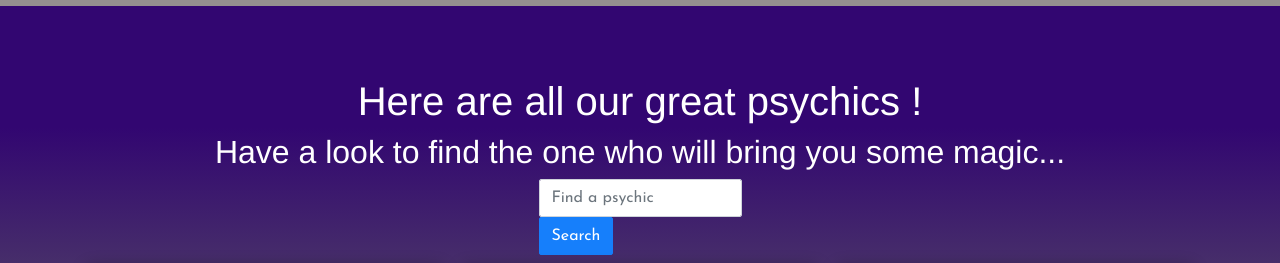
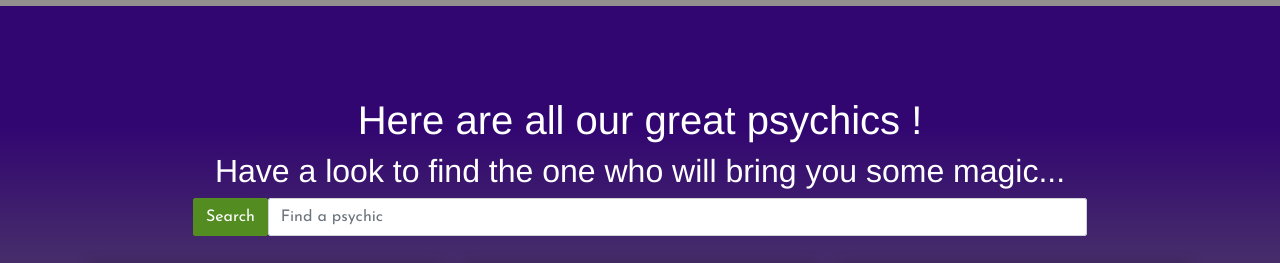
Before and after one commit to tristansmn/RENT_PSYCHICS, a Rails app: page /psychics in a window 1280 px wide. Shown: the part 44-307 px from the top of the page. Run offline with Rails 7, Linux system fonts and the light colour scheme; data comes from the database, SQL or seed files in the repository; style sheets or scripts are compiled from the project's sources; some libraries are stand-ins or nearby versions; some web fonts are replaced.

Commit message:
search bar relookee et petite modif sur le search pour inclure last name

```diff
--- a/app/assets/stylesheets/components/_index.scss
+++ b/app/assets/stylesheets/components/_index.scss
@@ -5,3 +5,4 @@
 @import "card";
 @import "footer";
 @import "navbar";
+@import "search";
--- /dev/null
+++ b/app/assets/stylesheets/components/_search.scss
@@ -0,0 +1,22 @@
+#search-form form {
+  display: flex;
+  width: 80vw;
+  justify-content: center;
+}
+
+#search-input {
+  width: 80%;
+}
+
+#search-submit {
+  color: white;
+  // border-radius: 4px;
+  background: #538d22;
+  border-color: #538d22;
+}
+
+#search-submit:hover {
+  background: #73a942;
+  border-color: #73a942;
+  color: white;
+}
--- a/app/models/psychic.rb
+++ b/app/models/psychic.rb
@@ -9,7 +9,7 @@ class Psychic < ApplicationRecord
   include PgSearch::Model
   pg_search_scope :global_search,
     against: [:specialty, :localisation],
-      associated_against: {user: [:name], accessories: [:name]},
+      associated_against: {user: [:name, :last_name], accessories: [:name]},
     using: {
       tsearch: { prefix: true }
     }
--- a/app/views/psychics/index.html.erb
+++ b/app/views/psychics/index.html.erb
@@ -1,17 +1,13 @@
 <div id="half-fold-purple" class="d-flex flex-column justify-content-center align-items-center">
-    <div><h1> Here are all our great psychics !</h1></div>
-    <div><h2>Have a look to find the one who will bring you some magic...</h2></div>
-<%= form_tag psychics_path, method: :get do %>
-  <%= text_field_tag :query,
-    params[:query],
-    class: "form-control",
-    placeholder: "Find a psychic"
-  %>
-  <%= submit_tag "Search", class: "btn btn-primary" %>
+  <div><h1> Here are all our great psychics !</h1></div>
+  <div><h2>Have a look to find the one who will bring you some magic...</h2></div>
+  <div class="d-flex" id="search-form">
+  <%= form_tag psychics_path, method: :get do %>
+    <%= submit_tag "Search", class: "btn btn-primary", id:"search-submit" %>
+    <%= text_field_tag :query, params[:query], class: "form-control", id: "search-input", placeholder: "Find a psychic" %>
+  </div>
 <% end %>
 </div>
-
-
 
 <div class="container">
 
@@ -40,7 +36,3 @@
       </div>
     </div>
 </div>
-
-<!-- whoopy -->
-<!-- https://vanbytheriver.files.wordpress.com/2015/06/psychic.jpg -->
-<!-- https://source.unsplash.com/random -->
```
Also changed, not shown: app/assets/stylesheets/components/_button.scss (line endings or trailing spaces).
